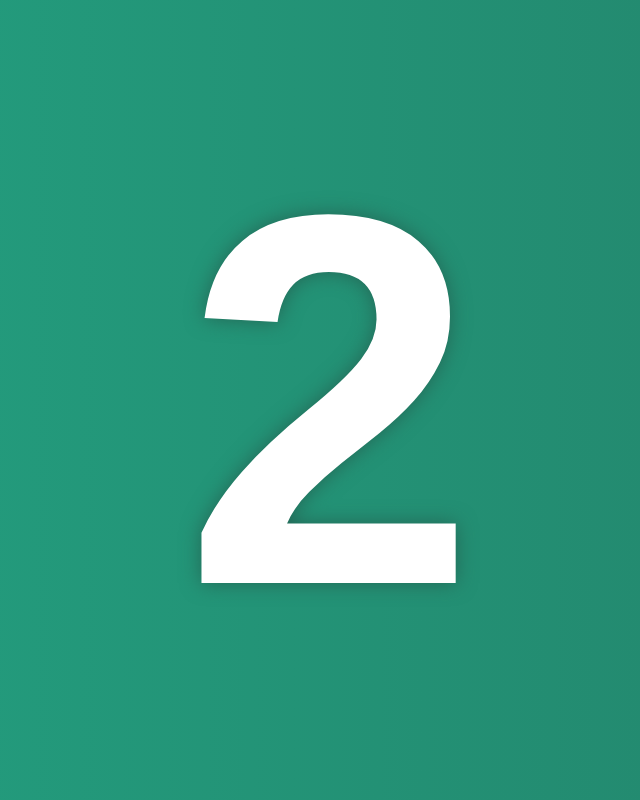
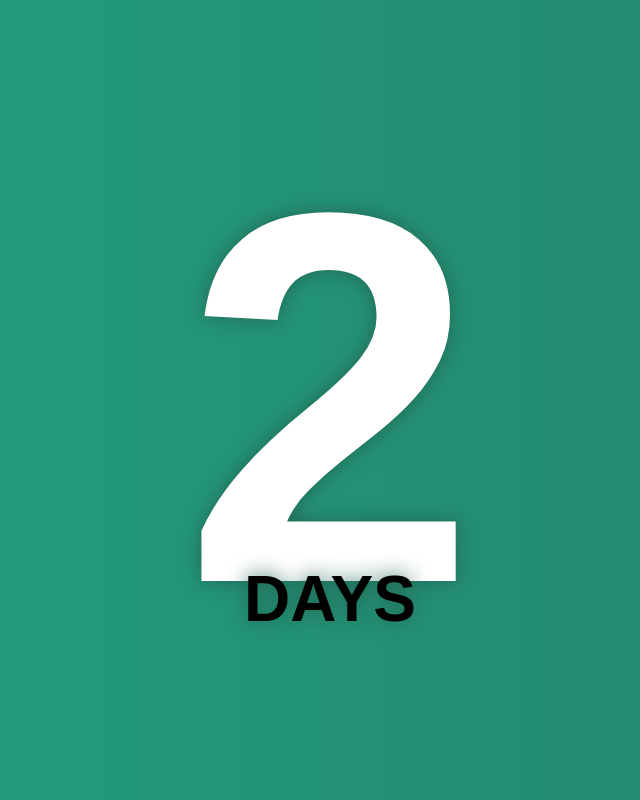
Before and after one commit to jeanpaulsio/paycheck-countdown, a React (Create React App) app: page / in a window 1280 px wide. Shown: the whole page, without its empty margins (310-950 px from the left). Built offline with nearby package versions, Linux system fonts and the light colour scheme.

Commit message:
add days text

```diff
--- a/src/App.css
+++ b/src/App.css
@@ -2,6 +2,15 @@
   color: white;
   font-size: 33rem;
   text-shadow: 0 0 20px #246655;
-  margin-top: 0;
-  margin-bottom: 0;
+  margin: 0;
+  padding: 0;
+  margin-top: -70px;
 }
+
+.subtitle {
+  display: block;
+  font-size: 4rem;
+  text-align: center;
+  margin-top: -140px;
+  color: #000000;
+}
--- a/src/App.js
+++ b/src/App.js
@@ -46,7 +46,14 @@ function App() {
 
   return (
     <div>
-      {days === 0 ? <h2>It's Pay Day!</h2> : <h1 className="title">{days}</h1>}
+      {days === 0 ? (
+        <h2>It's Pay Day!</h2>
+      ) : (
+        <h1 className="title">
+          {days}
+          <span className="subtitle">{days === 1 ? "DAY" : "DAYS"}</span>
+        </h1>
+      )}
     </div>
   );
 }
--- a/src/index.css
+++ b/src/index.css
@@ -8,7 +8,7 @@ body {
   margin: 0;
   width: 100%;
   font-family: "Exo", sans-serif;
-  background: linear-gradient(270deg, #246655, #22bf97, #33d7ad);
+  background: linear-gradient(270deg, #246655, #22bf97, #29bd98);
   background-size: 600% 600%;
   animation: gradientAnimation 30s ease infinite;
   display: flex;
```
